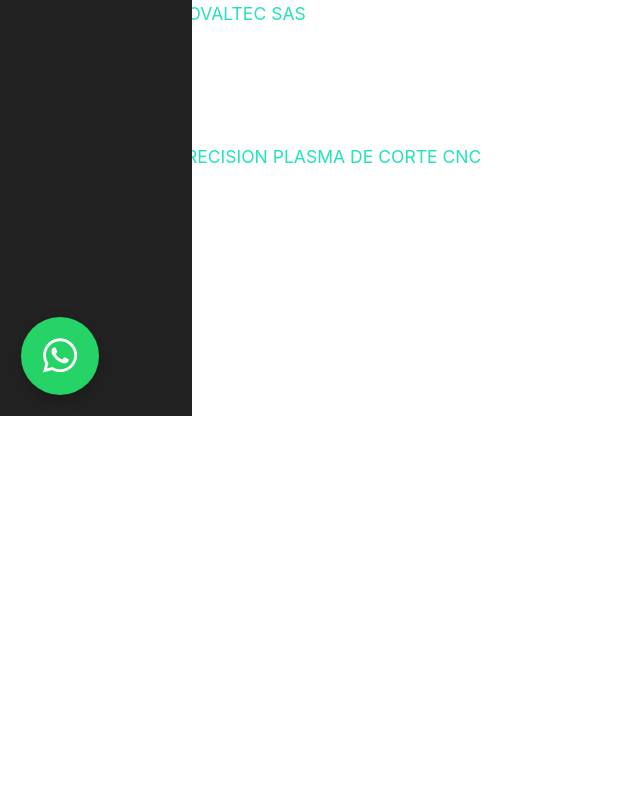
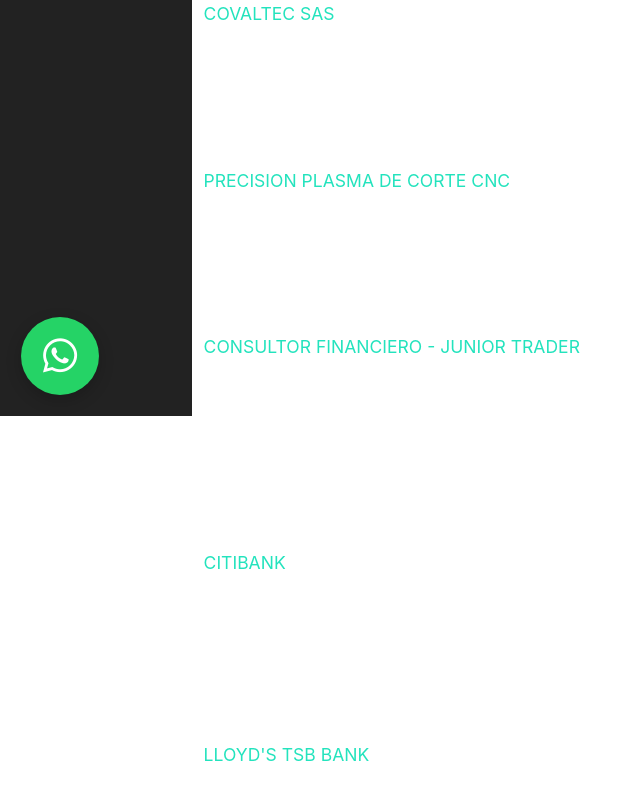
Before and after one commit to salicat/salicat.github.io, a Vue app: page /experience in a window 1280 px wide. Shown: the part 384-1184 px from the top of the page, without its empty margins (0-642 px from the left). Before the commit the page ends 864 px from the top, so only its background shows below. Built offline with nearby package versions, Linux system fonts and the light colour scheme; what vue-toast-notification would draw is missing.

Commit message:
exp laboral improved

```diff
--- a/src/assets/base.css
+++ b/src/assets/base.css
@@ -932,6 +932,11 @@
   Modulo Experience
 =================================================== */
 
+.experience{
+  margin-left: 3%;
+  margin-right: 3%;
+}
+
 .job_tit{
 	color: #23e3bd;
 	margin-top: 15px;
--- a/src/views/ExperienceView.vue
+++ b/src/views/ExperienceView.vue
@@ -1,5 +1,5 @@
 <template>
-	<div>
+	<div class="experience">
 		<div >
 			<h2 class="section-title">Perfil Profesional</h2>
 		</div>
@@ -51,6 +51,39 @@
         "Manejé la relación comercial con clientes (Colombia) y proveedores (China)."
       ],
       achievement: "La empresa fue rentable y se vendió en 2019, sigue operando con éxito."
+    },
+	{
+      company: "CONSULTOR FINANCIERO - JUNIOR TRADER",
+      position: "Freelancer",
+      dates:"2003 - 2010",
+      tasks: [
+        "De manera autonoma gestioné créditos de consumo, comerciales, hipotecarios y de hehiculos",
+        "Fui Trader - Consultor comercial de la mesa de valores de Confinval S.A.S. (2008)",
+        "Mis ingresos se multiplicaron dado que dominé todos los campos ofreciendo asesoria integral, algo que ninguna entidad financiera podria ofrecer"
+      ],
+      achievement: "Crecí por demanda de mis servicios de tal manera que antes de terminar el primer año no tuve que ofrecer a nadie, si no que por el contrario me contactaban nuevos clientes referidos a diario."
+    },
+	{
+      company: "CITIBANK",
+      position: "Relationship Sales Executive",
+      dates:"2002 - 2003",
+      tasks: [
+        "Venta de productos de banca personal, compra de cartera y seguros",
+        "Atender citas concertadas por el equipo de telemarketing",
+        "Consecucion por medios propios de bases de datos y clientes nuevos"
+      ],
+      achievement: "No obstante que solo estuve en la entidad por cerca de 10 meses, fuí 3 meses el mejor asesor de mi grupo y permanentemente entre el top 3"
+    },
+	{
+      company: "LLOYD'S TSB BANK",
+      position: "Asesor comercial externo",
+      dates:"2001 - 2001",
+      tasks: [
+        "Venta de productos de banca personal, creditos de consulo, tarjetas de credito y credito rotativo.",
+        "Telemercadeo de bases propias y manejo de mi agenda.",
+		"Mi primer empleo."
+      ],
+      achievement: "Ingresé sin ningun conocimiento sobre finanzas ni sobre los productos del banco y logré consolidad mis estrategias comerciales e ingresos, me retire por una mejor oferta aunque mis ingresos eran bastante buenos para la epoca y para mi edad en el momento."
     }
   ];
   </script>
```
Also changed, not shown: src/views/WorkExperienceView.vue (+5 -5 lines).
